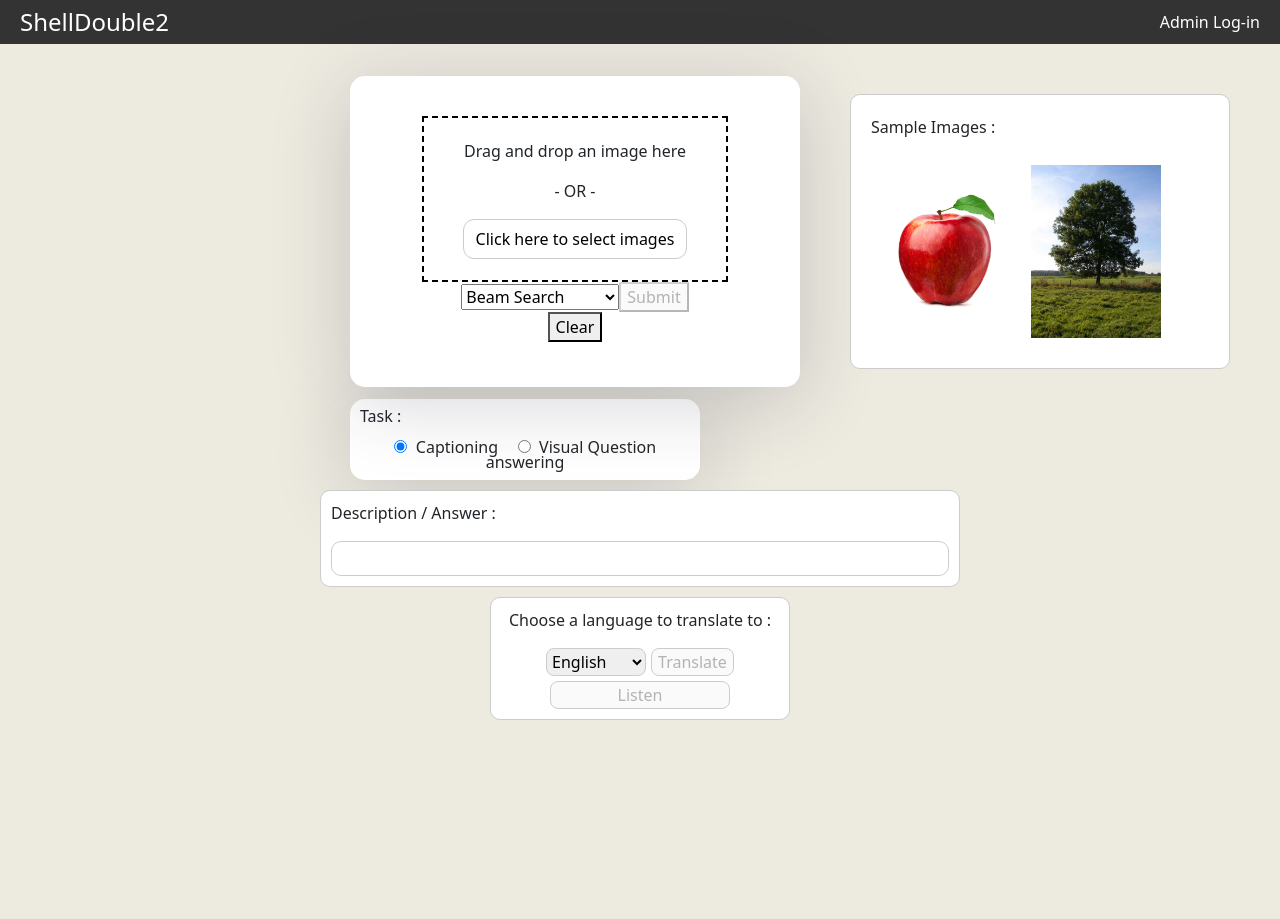
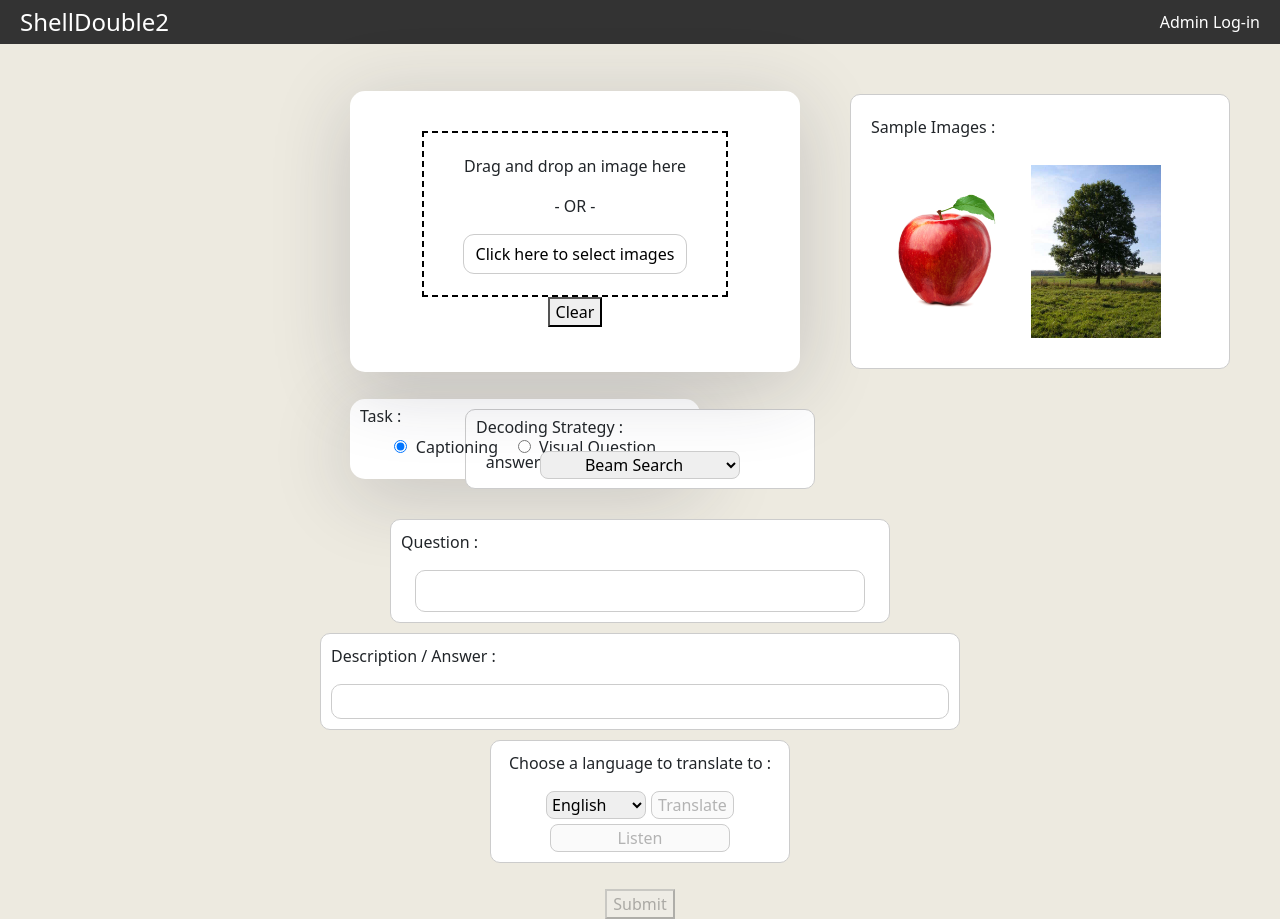
Before and after one commit to kellock117/ImageCaption, a React (Create React App) app in the folder frontend/: page / in a window 1280 px wide. Before the commit the page ends 800 px from the top, so only its background shows below. Built offline with nearby package versions, Linux system fonts and the light colour scheme; no server answers.

Commit message:
Finished Caption/VQA css, seperated Decoding strategy & Question into different divs, still messy but all components are completed, next commit will be to organize everything

```diff
--- a/frontend/src/components/main/submitButton.component.js
+++ b/frontend/src/components/main/submitButton.component.js
@@ -1,4 +1,33 @@
 import React from "react";
+
+const captionStrategy = {
+  border : '1px solid #ccc',
+  backgroundColor: 'white',
+  borderRadius : '10px',
+  margin: "auto",
+  padding: "10px",
+  width: '350px',
+  height: '80px',
+  lineHeight: '15px',
+  marginTop: '-70px',
+}
+
+const captionText = {
+  textAlign: 'left',
+}
+
+const selectBoxStyle = {
+  border: '1px solid #ccc',
+  borderRadius: '8px',
+  padding: '1px',
+  width: '200px',
+  textAlign: 'center',
+}
+
+const submitButtonStyle = {
+  position: 'relative',
+  top: '400px',
+}
 
 export default function SubmitButton({ image, question, onSubmit }) {
   const handleSubmission = async () => {
@@ -38,17 +67,20 @@ export default function SubmitButton({ image, question, onSubmit }) {
   };
   return (
     <div>
-      {!question && (
-        <select id="strategy">
+      <div style={captionStrategy}>
+        <p style={captionText}>Decoding Strategy : </p>
+        <select id="strategy" style={selectBoxStyle}>
           <option value="BeamSearch" defaultValue>
             Beam Search
           </option>
           <option value="NucleusSampling">Nucleus Sampling</option>
         </select>
-      )}
-      <button disabled={!image} onClick={handleSubmission}>
-        Submit
-      </button>
+      </div>
+      <div style={submitButtonStyle}>
+        <button disabled={!image} onClick={handleSubmission}>
+          Submit
+        </button>
+      </div>
     </div>
   );
 }
--- a/frontend/src/index.css
+++ b/frontend/src/index.css
@@ -41,6 +41,7 @@ body, html, .App, #root, .auth-wrapper {
   border-radius: 15px;
   background: #ffffff;
   width: 350px;
+  height: 80px;
   padding: 10px;
   text-align: center;
   line-height: 15px;
@@ -58,6 +59,31 @@ body, html, .App, #root, .auth-wrapper {
 .btn2 {
   margin-left: 20px;
   margin-right: 8px;
+}
+
+.questionTextBox {
+  border : 1px solid #ccc;
+  background-color: white;
+  border-radius: 10px;
+  word-wrap: break-word;
+  width: 450px;
+  font-family: Sans-serif;
+  text-align: center;
+  font-size: 25px;
+}
+
+.questionTextBoxCont {
+  border : 1px solid #ccc;
+  background-color: white;
+  border-radius : 10px;
+  margin: auto;
+  padding: 10px;
+  width: 500px;
+
+}
+
+.questionLabel {
+  text-align: left;
 }
 .auth-wrapper {
   display: flex;
--- a/frontend/src/pages/main.js
+++ b/frontend/src/pages/main.js
@@ -50,10 +50,6 @@ export default function Captioning() {
         <div className="child1">
           {/* retreive the image from the DropZone component */}
           <DropZone onDrop={onDrop} image={image} />
-          {feature == "vqa" ? (
-            <input type="text" id="question" onChange={onChange} />
-          ) : null}
-          <SubmitButton image={image} question={question} onSubmit={onSubmit} />
 
           {/* give the image file to fetch it to the server */}
 
@@ -75,6 +71,14 @@ export default function Captioning() {
         <input type="radio" className="btn2" name="feature" value="vqa" />
         Visual Question answering
       </div>
+      <div>
+        <SubmitButton image={image} question={question} onSubmit={onSubmit} />
+        <div className="questionTextBoxCont">
+          <p className="questionLabel">Question : </p>
+          <input type="text" className = "questionTextBox" id="question" onChange={onChange}
+              disabled={feature != "vqa" ? true : null}/>
+        </div>
+      </div>
       {/* display the result */}
       <Output output={result} language={language} onSubmit={onSubmit} />
     </div>
```
